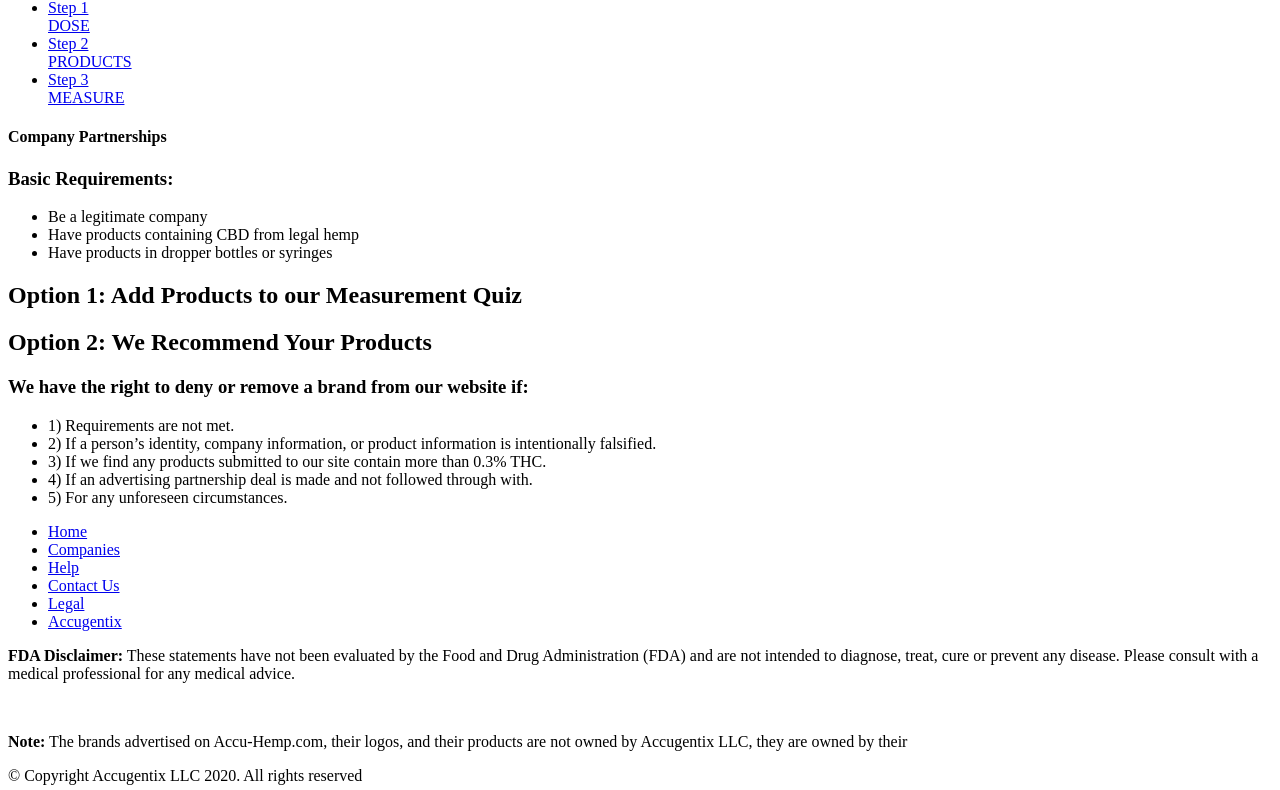
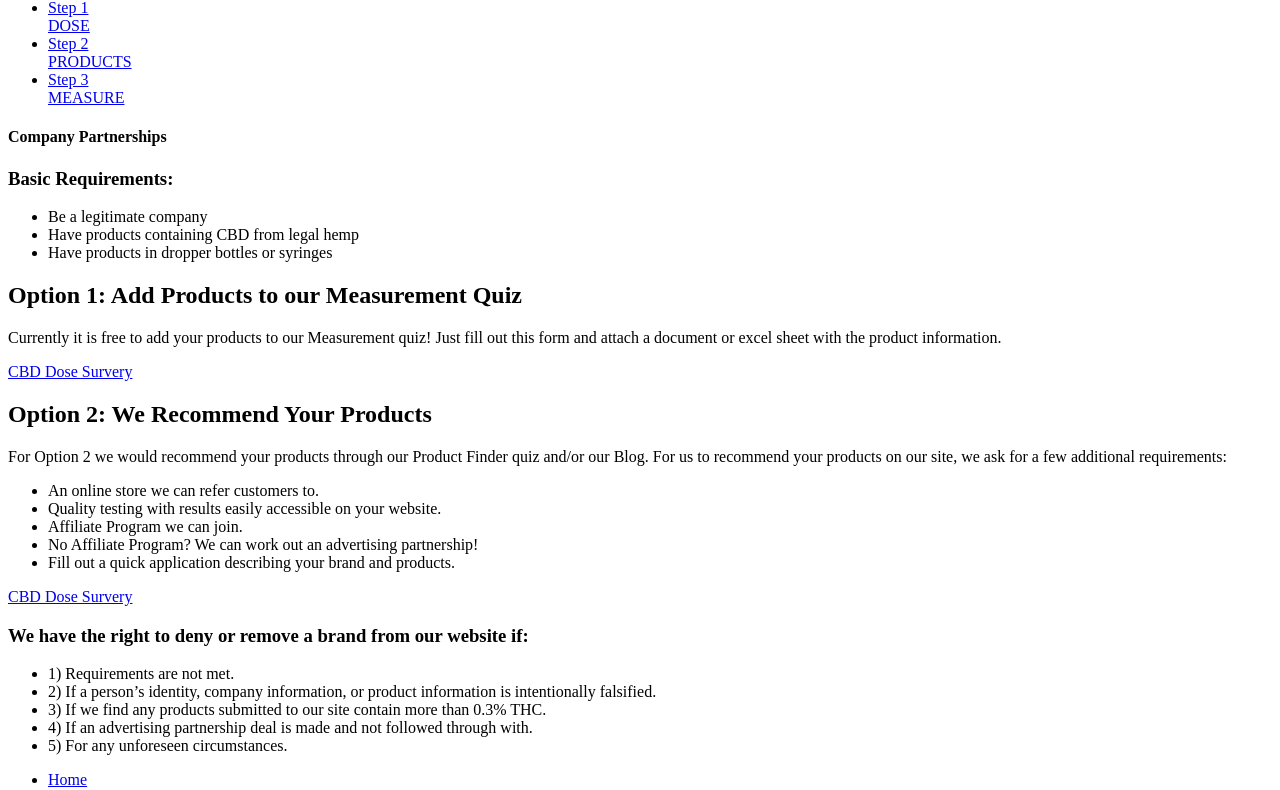
Before and after one commit to cbvargas5/Accu-Hemp, a React app: page /companies in a window 1280 px wide. Shown: the part 453-1243 px from the top of the page. Built offline with nearby package versions, Linux system fonts and the light colour scheme; the HTML template or start-up script is replaced by a standard one.

Commit message:
completed base of jsx before buttoncards

```diff
--- a/client/src/components/pages/CompaniesPage.jsx
+++ b/client/src/components/pages/CompaniesPage.jsx
@@ -26,11 +26,35 @@ export default function CompaniesPage() {
       </section>
       <section className="option-1 underline-sec">
         <h2><strong>Option 1:</strong> Add Products to our Measurement Quiz</h2>
-
+        <p>Currently it is free to add your products to our Measurement quiz! Just fill out this form and attach a document or excel sheet with the product information.</p>
+        <ButtonCard link="/dose/survey" icon="fas fa-clipboard-list">CBD Dose Survery</ButtonCard>
       </section>
       <section className="option-2 underline-sec">
         <h2><strong>Option 2:</strong> We Recommend Your Products</h2>
-
+        <p>For Option 2 we would recommend your products through our Product Finder quiz and/or our Blog. For us to recommend your products on our site, we ask for a few additional requirements:</p>
+        <ul>
+          <li>
+            <i className="fas fa-laptop"></i>
+            <span>An online store we can refer customers to.</span>
+          </li>
+          <li>
+            <i className="fas fa-flask"></i>
+            <span>Quality testing with results easily accessible on your website.</span>
+          </li>
+          <li>
+            <i className="fas fa-dollar-sign"></i>
+            <span>Affiliate Program we can join.</span>
+          </li>
+          <li>
+            <i className="fas fa-handshake"></i>
+            <span>No Affiliate Program? We can work out an advertising partnership!</span>
+          </li>
+          <li>
+            <i className="fas fa-clipboard-list"></i>
+            <span>Fill out a quick application describing your brand and products.</span>
+          </li>
+        </ul>
+        <ButtonCard link="/dose/survey" icon="fas fa-clipboard-list">CBD Dose Survery</ButtonCard>
       </section>
       <section className="right-to-deny underline-sec">
         <h3>We have the right to deny or remove a brand from our website if:</h3>
```
